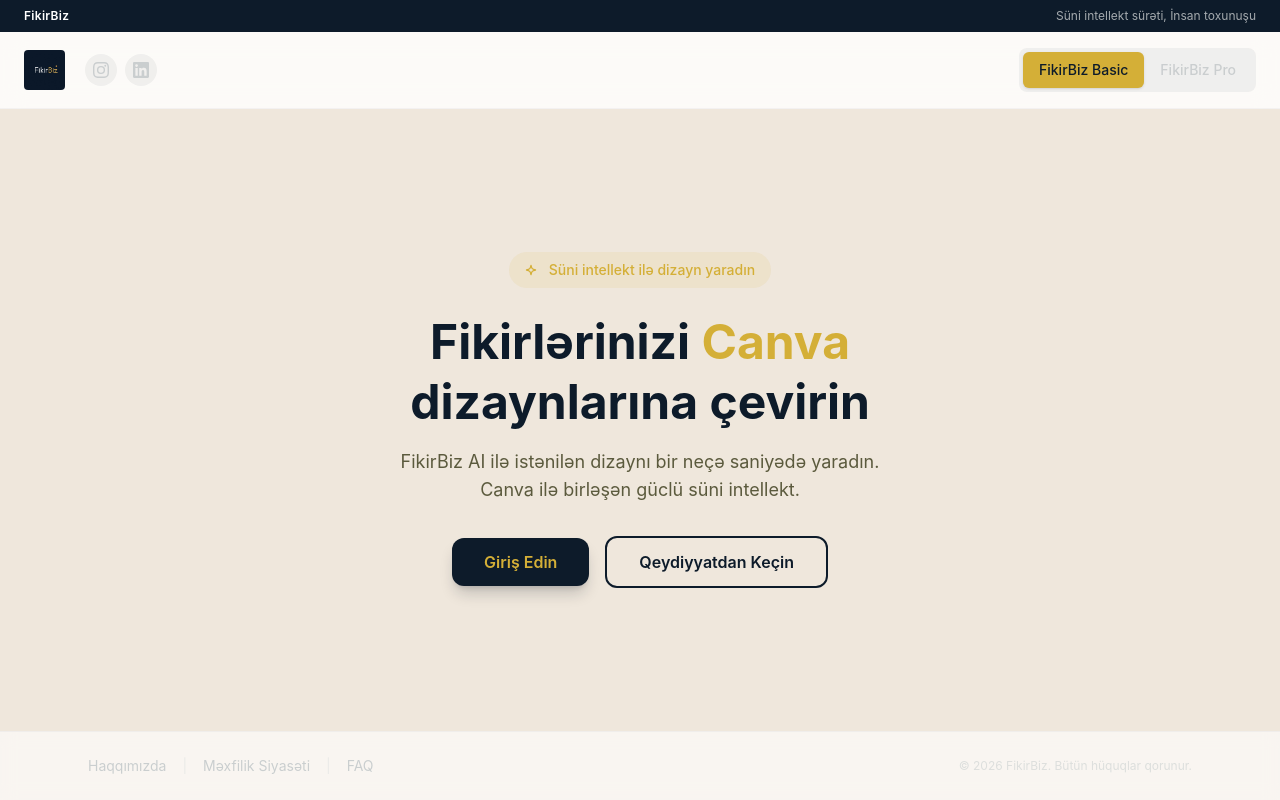
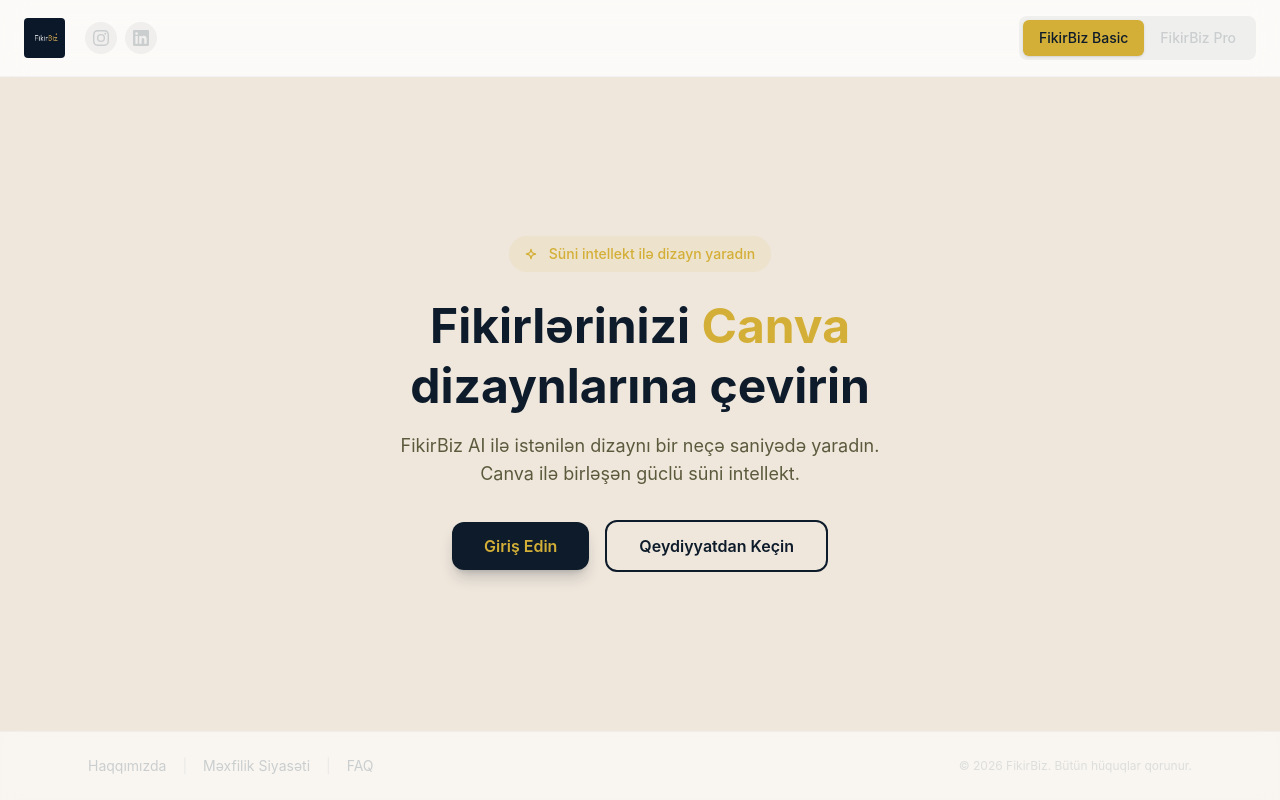
Before and after one commit to Toghrul1/fikirbiz, a React (Vite) app in the folder frontend/: page / in a window 1280 px wide. Built offline with nearby package versions, Linux system fonts and the light colour scheme; no server answers.

Commit message:
Revert "feat: Add top banner with tagline"
This reverts commit 09d6bfe2486dedae5134041420b1c47cac556ca0.

```diff
--- a/frontend/src/components/landing/LandingPage.tsx
+++ b/frontend/src/components/landing/LandingPage.tsx
@@ -7,12 +7,6 @@
 
   return (
     <div className="min-h-screen bg-brand-ivory font-sans text-brand-navy flex flex-col">
-      {/* Top Banner */}
-      <div className="bg-brand-navy text-white text-xs py-2 px-6 flex items-center justify-between">
-        <span className="font-semibold tracking-wide">FikirBiz</span>
-        <span className="text-brand-gray/80">Süni intellekt sürəti, İnsan toxunuşu</span>
-      </div>
-
       {/* Header */}
       <header className="flex items-center justify-between px-6 py-4 border-b border-brand-gray/20 bg-white/80 backdrop-blur-md sticky top-0 z-20">
         {/* Logo + Social */}
```
